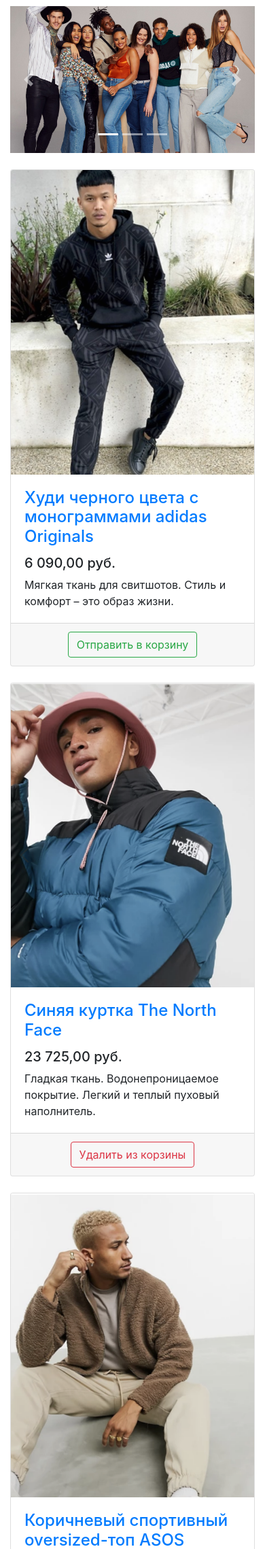
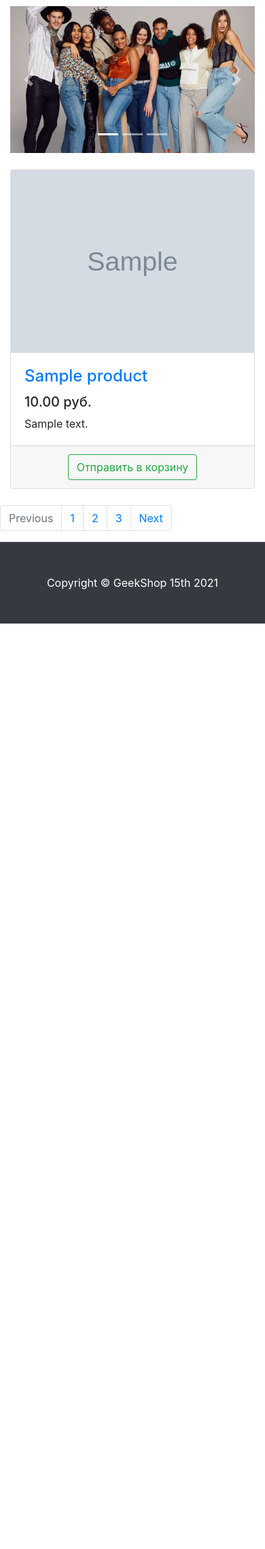
Before and after one commit to nomadsarychev/meproject_Django-server, a Django app: template products/templates/products/products.html in a window 390 px wide. Shown: the part 413-2691 px from the top of the page at 68% size. After the commit the page ends 1330 px from the top, so only its background shows below. Run offline with Django 3.2, Linux system fonts and the light colour scheme; the template is opened without the code that fills it: most values are stand-ins (such as "Sample title", 1, 10 or a date in 2020); grey boxes marked "Sample" are stand-in pictures; some libraries are stand-ins or nearby versions.

Commit message:
Организовать вывод динамического контента на страницах index и products (список товаров, заголовок страницы).Использовал теги now для вывода даты в конце коталога и floatformat для вывода цены с двумя занками после запятой

```diff
--- a/products/templates/products/products.html
+++ b/products/templates/products/products.html
@@ -33,13 +33,16 @@
                     </ol>
                     <div class="carousel-inner" role="listbox">
                         <div class="carousel-item active">
-                        <img class="d-block img-fluid" src="{% static 'vendor/img/slides/slide-1.jpg' %}" alt="First slide">
+                            <img class="d-block img-fluid" src="{% static 'vendor/img/slides/slide-1.jpg' %}"
+                                 alt="First slide">
                         </div>
                         <div class="carousel-item">
-                        <img class="d-block img-fluid" src="{% static 'vendor/img/slides/slide-2.jpg' %}" alt="Second slide">
+                            <img class="d-block img-fluid" src="{% static 'vendor/img/slides/slide-2.jpg' %}"
+                                 alt="Second slide">
                         </div>
                         <div class="carousel-item">
-                        <img class="d-block img-fluid" src="{% static 'vendor/img/slides/slide-3.jpg' %}" alt="Third slide">
+                            <img class="d-block img-fluid" src="{% static 'vendor/img/slides/slide-3.jpg' %}"
+                                 alt="Third slide">
                         </div>
                     </div>
                     <a class="carousel-control-prev" href="#carouselExampleIndicators" role="button" data-slide="prev">
@@ -53,129 +56,28 @@
                 </div>
 
                 <div class="row">
+                    {% for product in products %}
 
                         <div class="col-lg-4 col-md-6 mb-4">
                             <div class="card h-100">
                                 <a href="#">
                                     <img class="card-img-top"
-                                 src="{% static 'vendor/img/products/Adidas-hoodie.png' %}"
+                                         src="{% static product.img %}"
                                          alt="">
                                 </a>
                                 <div class="card-body">
                                     <h4 class="card-title">
-                                <a href="#">Худи черного цвета с монограммами adidas Originals</a>
+                                        <a href="#">{{ product.name }}</a>
                                     </h4>
-                            <h5>6 090,00 руб.</h5>
-                            <p class="card-text">Мягкая ткань для свитшотов. Стиль и комфорт – это образ жизни.</p>
+                                    <h5>{{ product.price|floatformat:2 }} руб.</h5>
+                                    <p class="card-text">{{ product.about }}</p>
                                 </div>
                                 <div class="card-footer text-center">
                                     <button type="button" class="btn btn-outline-success">Отправить в корзину</button>
                                 </div>
                             </div>
                         </div>
-
-                <div class="col-lg-4 col-md-6 mb-4">
-                    <div class="card h-100">
-                        <a href="#">
-                            <img class="card-img-top"
-                                 src="{% static 'vendor/img/products/Blue-jacket-The-North-Face.png' %}" alt="">
-                        </a>
-                        <div class="card-body">
-                            <h4 class="card-title">
-                                <a href="#">Синяя куртка The North Face</a>
-                            </h4>
-                            <h5>23 725,00 руб.</h5>
-                            <p class="card-text">
-                                Гладкая ткань. Водонепроницаемое покрытие. Легкий и теплый пуховый наполнитель.
-                            </p>
-                        </div>
-                        <div class="card-footer text-center">
-                            <button type="button" class="btn btn-outline-danger">Удалить из корзины</button>
-                        </div>
-                    </div>
-                </div>
-
-                <div class="col-lg-4 col-md-6 mb-4">
-                    <div class="card h-100">
-                        <a href="#">
-                            <img class="card-img-top"
-                                 src="{% static 'vendor/img/products/Brown-sports-oversized-top-ASOS-DESIGN.png' %}"
-                                 alt="">
-                        </a>
-                        <div class="card-body">
-                            <h4 class="card-title">
-                                <a href="#">Коричневый спортивный oversized-топ ASOS DESIGN</a>
-                            </h4>
-                            <h5>3 390,00 руб.</h5>
-                            <p class="card-text">Материал с плюшевой текстурой. Удобный и мягкий.</p>
-                        </div>
-                        <div class="card-footer text-center">
-                            <button type="button" class="btn btn-outline-success">Отправить в корзину</button>
-                        </div>
-                    </div>
-                </div>
-
-                <div class="col-lg-4 col-md-6 mb-4">
-                    <div class="card h-100">
-                        <a href="#">
-                            <img class="card-img-top"
-                                 src="{% static 'vendor/img/products/Black-Nike-Heritage-backpack.png' %}"
-                                 alt="">
-                        </a>
-                        <div class="card-body">
-                            <h4 class="card-title">
-                                <a href="#">Черный рюкзак Nike Heritage</a>
-                            </h4>
-                            <h5>2 340,00 руб.</h5>
-                            <p class="card-text">Плотная ткань. Легкий материал.</p>
-                        </div>
-                        <div class="card-footer text-center">
-                            <button type="button" class="btn btn-outline-success">Отправить в корзину</button>
-                        </div>
-                    </div>
-                </div>
-
-                <div class="col-lg-4 col-md-6 mb-4">
-                    <div class="card h-100">
-                        <a href="#">
-                            <img class="card-img-top"
-                                 src="{% static 'vendor/img/products/Black-Dr-Martens-shoes.png' %}"
-                                 alt="">
-                        </a>
-                        <div class="card-body">
-                            <h4 class="card-title">
-                                <a href="#">Черные туфли на платформе с 3 парами люверсов Dr Martens 1461 Bex</a>
-                            </h4>
-                            <h5>13 590,00 руб.</h5>
-                            <p class="card-text">Гладкий кожаный верх. Натуральный материал.</p>
-                        </div>
-                        <div class="card-footer text-center">
-                            <button type="button" class="btn btn-outline-success">Отправить в корзину</button>
-                        </div>
-                    </div>
-                </div>
-
-                <div class="col-lg-4 col-md-6 mb-4">
-                    <div class="card h-100">
-                        <a href="#">
-                            <img class="card-img-top"
-                                 src="{% static 'vendor/img/products/Dark-blue-wide-leg-ASOs-DESIGN-trousers.png' %}"
-                                 alt="">
-                        </a>
-                        <div class="card-body">
-                            <h4 class="card-title">
-                                <a href="#">Темно-синие широкие строгие брюки ASOS DESIGN</a>
-                            </h4>
-                            <h5>2 890,00 руб.</h5>
-                            <p class="card-text">Легкая эластичная ткань сирсакер Фактурная ткань.</p>
-                        </div>
-                        <div class="card-footer text-center">
-                            <button type="button" class="btn btn-outline-success">Отправить в корзину</button>
-                        </div>
-                    </div>
-                </div>
-
-            </div>
+                    {% endfor %}
 
                     <nav aria-label="Page navigation example">
                         <ul class="pagination justify-content-center">
@@ -196,11 +98,13 @@
             </div>
 
         </div>
+    </div>
+
 {% endblock %}
 {% block footer %}
     <footer class="py-5 bg-dark">
         <div class="container">
-        <p class="m-0 text-center text-white">Copyright &copy; GeekShop 2021</p>
+            <p class="m-0 text-center text-white">Copyright &copy; GeekShop {% now "jS Y " %}</p>
         </div>
         <!-- /.container -->
     </footer>
```
Also changed, not shown: products/views.py (+21 -2 lines). Lines whose indentation alone changed are shown as unchanged.
